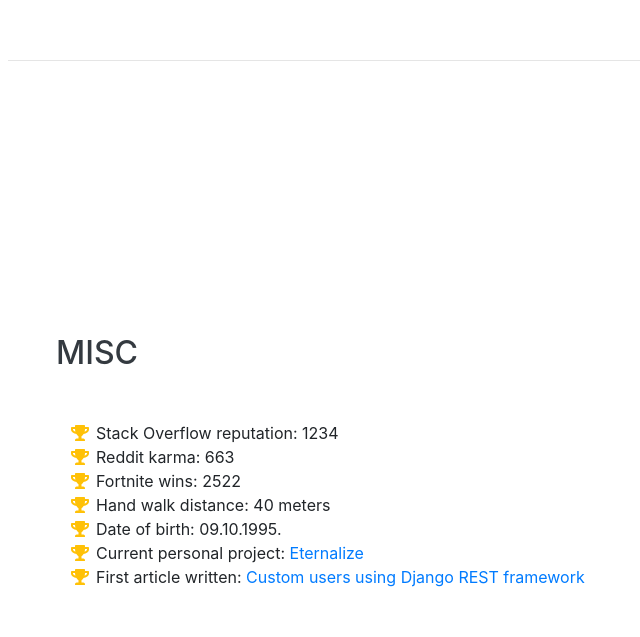
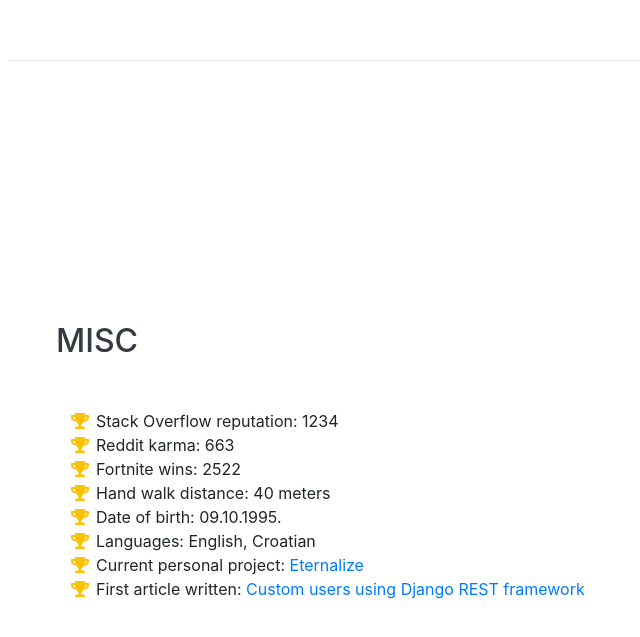
Before and after one commit to tsredanovic/tsredanovic.github.io, a website with bundled scripts: page index.html in a window 1280 px wide. Shown: the part 3966-4603 px from the top of the page, without its empty margins (264-904 px from the left). Built offline with nearby package versions, Linux system fonts and the light colour scheme; a web font is replaced by a local one.

Commit message:
misc languages added

```diff
--- a/index.html
+++ b/index.html
@@ -70,7 +70,7 @@
           <a href="mailto:toni.sredanovic@gmail.com">toni.sredanovic@gmail.com</a>
         </div>
         <p class="lead mb-5">
-          I am experienced in leveraging agile frameworks to provide a robust synopsis for high level overviews. Iterative approaches to corporate strategy foster collaborative thinking to further the overall value proposition<a href="https://www.youtube.com/embed/3TRmijFMCKc?start=223&end=230&version=3">.</a>
+          I am experienced in leveraging agile frameworks to provide a robust synopsis for high level overviews. Iterative approaches to corporate strategy foster collaborative thinking to further the overall value proposition<a href="https://www.youtube.com/watch?v=3TRmijFMCKc&t=3m43s">.</a>
         </p>
         <div class="social-icons">
           <a href="https://www.linkedin.com/in/toni-sredanovi%C4%87-313666197/">
@@ -298,6 +298,10 @@
           </li>
           <li>
             <i class="fa-li fa fa-trophy text-warning"></i>
+            Languages: English, Croatian
+          </li>
+          <li>
+            <i class="fa-li fa fa-trophy text-warning"></i>
             Current personal project:
             <a href="https://eternalize.eu">Eternalize</a>
           </li>
```
